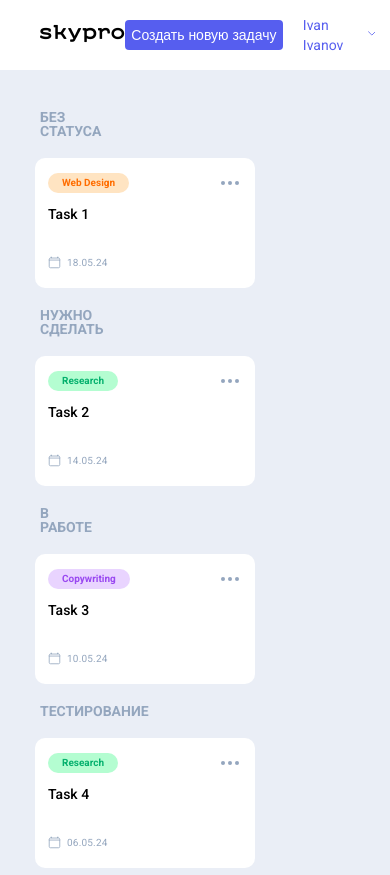
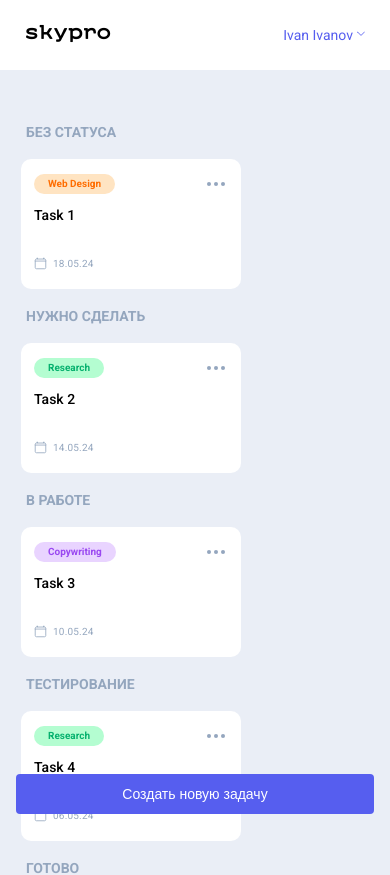
Before and after one commit to august-ra/third-course-kanban, a React (Vite) app: page / in a window 390 px wide. Shown: the top 875 px of the page. Built offline with nearby package versions, Linux system fonts and the light colour scheme.

Commit message:
Made media queries

```diff
--- a/src/components/Calendar/Calendar.styled.js
+++ b/src/components/Calendar/Calendar.styled.js
@@ -5,6 +5,11 @@ import * as Styled from "../SharedStyles"
 export const Calendar = styled.div`
   width: 182px;
   margin-bottom: 20px;
+
+  @media screen and (max-width: 660px) {
+    max-width: 340px;
+    width: 100%;
+  }
 `
 
 export const CalendarTitle = styled.p`
@@ -12,6 +17,10 @@ export const CalendarTitle = styled.p`
   padding: 0 7px;
 
   ${Styled.CommonSubtitle}
+
+  @media screen and (max-width: 660px) {
+    padding: 0;
+  }
 `
 
 export const CalendarBlock = styled.div`
@@ -25,6 +34,10 @@ export const CalendarNav = styled.div`
   justify-content: space-between;
   margin-top: 14px;
   padding: 0 7px;
+
+  @media screen and (max-width: 660px) {
+    padding: 0;
+  }
 `
 
 export const CalendarMonth = styled.div`
@@ -59,6 +72,10 @@ export const CalendarContent = styled.div`
 
 export const CalendarPeriod = styled.div`
   padding: 0 7px;
+
+  @media screen and (max-width: 660px) {
+    padding: 0;
+  }
 `
 
 export const CalendarPeriodText = styled.p`
@@ -68,6 +85,10 @@ export const CalendarPeriodText = styled.p`
 
   & span {
     color: #000000;
+  }
+
+  @media screen and (max-width: 660px) {
+    font-size: 14px;
   }
 `
 
@@ -89,6 +110,10 @@ export const CalendarDayName = styled.div`
   letter-spacing: -0.2px;
 
   ${(props) => props.$weekend && CalendarWeekend}
+
+  @media screen and (max-width: 660px) {
+    font-size: 14px;
+  }
 `
 
 export const CalendarCells = styled.div`
@@ -96,6 +121,12 @@ export const CalendarCells = styled.div`
   height: 126px;
   display: flex;
   flex-wrap: wrap;
+
+  @media screen and (max-width: 660px) {
+    width: 344px;
+    height: auto;
+    justify-content: space-around;
+  }
 `
 
 export const CalendarCell = styled.div`
@@ -121,6 +152,12 @@ export const CalendarCell = styled.div`
   ${(props) => props.$weekend && CalendarWeekend}
   ${(props) => props.$active && CalendarActiveCell}
   ${(props) => props.$current && CalendarCurrentDay}
+
+  @media screen and (max-width: 660px) {
+    width: 42px;
+    height: 42px;
+    font-size: 14px;
+  }
 `
 
 export const CalendarNormalCell = css`
--- a/src/components/Card/Card.styled.js
+++ b/src/components/Card/Card.styled.js
@@ -12,7 +12,6 @@ const animation = keyframes`
     opacity: 1;
   }
 `
-
 
 export const CardItem = styled.div`
   padding: 5px;
--- a/src/components/Column/Column.styled.js
+++ b/src/components/Column/Column.styled.js
@@ -3,8 +3,12 @@ import styled from "styled-components"
 
 export const Column = styled.div`
   width: 20%;
-  //margin: 0 auto;
+  margin: 0 auto;
   display: block;
+
+  @media screen and (max-width: 1200px) {
+    width: 100%;
+  }
 `
 
 export const ColumnTitle = styled.div`
@@ -24,4 +28,9 @@ export const ColumnCards = styled.div`
   width: 100%;
   display: block;
   position: relative;
+
+  @media screen and (max-width: 1200px) {
+    display: flex;
+    overflow-y: auto;
+  }
 `
--- a/src/components/Header/Header.styled.js
+++ b/src/components/Header/Header.styled.js
@@ -53,6 +53,17 @@ export const HeaderNavButton = styled.button`
   }
 
   ${Styled.Hover01}
+
+  @media screen and (max-width: 495px) {
+    z-index: 3;
+    position: fixed;
+    left: 16px;
+    bottom: 30px;
+    top: auto;
+    width: calc(100vw - 32px);
+    height: 40px;
+    margin-right: 0;
+  }
 `
 
 export const HeaderNavUser = styled.a`
--- a/src/components/Main/Main.styled.js
+++ b/src/components/Main/Main.styled.js
@@ -13,9 +13,17 @@ export const MainBlock = styled.div`
   width: 100%;
   margin: 0 auto;
   padding: 25px 0 49px;
+
+  @media screen and (max-width: 1200px) {
+    padding: 40px 0 64px;
+  }
 `
 
 export const MainContent = styled.div`
   width: 100%;
-  background-color: #EAEEF6;
+  display: flex;
+
+  @media screen and (max-width: 1200px) {
+    display: block;
+  }
 `
--- a/src/components/Popups/PopExit/PopExit.styled.js
+++ b/src/components/Popups/PopExit/PopExit.styled.js
@@ -38,6 +38,10 @@ export const PopExitBlock = styled.div`
   border-radius: 10px;
   border: 0.7px solid #D4DBE5;
   box-shadow: 0 4px 67px -12px rgba(0, 0, 0, 0.13);
+
+  @media only screen and (max-width: 375px) {
+    padding: 50px 20px;
+  }
 `
 
 export const PopExitTitle = styled.h2`
@@ -56,6 +60,10 @@ export const PopExitFormGroup = styled.div`
   display: flex;
   align-items: center;
   justify-content: space-between;
+
+  @media only screen and (max-width: 375px) {
+    display: block;
+  }
 `
 
 export const PopExitFormButton = styled.button`
@@ -86,6 +94,11 @@ export const PopExitFormButton = styled.button`
       background-color: #565EEF;
       border: none;
       margin-right: 10px;
+
+      @media only screen and (max-width: 375px) {
+        margin-right: 0;
+        margin-bottom: 10px;
+      }
     `
     : css`
       color: #565EEF;
@@ -98,4 +111,11 @@ export const PopExitFormButton = styled.button`
     ? Styled.Hover01
     : Styled.Hover03
   }
+
+  @media only screen and (max-width: 375px) {
+    width: 100%;
+    height: 40px;
+    margin-right: 0;
+    margin-bottom: 10px;
+  }
 `
--- a/src/components/Popups/PopNewCard/PopNewCard.styled.js
+++ b/src/components/Popups/PopNewCard/PopNewCard.styled.js
@@ -15,6 +15,10 @@ export const PopNewCard = styled.div`
   z-index: 6;
 
   ${Styled.PopTarget}
+
+  @media screen and (max-width: 660px) {
+    top: 70px;
+  }
 `
 
 export const PopNewCardContainer = styled.div`
@@ -27,6 +31,11 @@ export const PopNewCardContainer = styled.div`
   align-items: center;
   justify-content: center;
   background: rgba(0, 0, 0, 0.4);
+
+  @media screen and (max-width: 660px) {
+    padding: 0;
+    justify-content: flex-start;
+  }
 `
 
 export const PopNewCardBlock = styled.div`
@@ -39,6 +48,14 @@ export const PopNewCardBlock = styled.div`
   border-radius: 10px;
   border: 0.7px solid #D4DBE5;
   position: relative;
+
+  @media screen and (max-width: 660px) {
+    border-radius: 0;
+  }
+
+  @media screen and (max-width: 495px) {
+    padding: 20px 16px 32px;
+  }
 `
 
 export const PopNewCardContent = styled.div`
@@ -70,6 +87,10 @@ export const PopNewCardWrap = styled.div`
   display: flex;
   align-items: flex-start;
   justify-content: space-between;
+
+  @media screen and (max-width: 768px) {
+    display: block;
+  }
 `
 
 export const PopNewCardForm = styled.form`
@@ -77,6 +98,10 @@ export const PopNewCardForm = styled.form`
   width: 100%;
   display: block;
   margin-bottom: 20px;
+
+  @media screen and (max-width: 495px) {
+    max-width: 100%;
+  }
 `
 
 export const PopNewCardFormBlock = styled.div`
@@ -106,6 +131,11 @@ const PopNewCardFormInput = css`
     line-height: 1px;
     color: #94A6BE;
     letter-spacing: -0.14px;
+  }
+
+  @media screen and (max-width: 495px) {
+    max-width: 100%;
+    height: 34px;
   }
 `
 
@@ -177,4 +207,9 @@ export const PopNewCardButtonCreate = styled.button`
   float: right;
 
   ${Styled.Hover01}
+
+  @media screen and (max-width: 495px) {
+    width: 100%;
+    height: 40px;
+  }
 `
--- a/src/components/SharedStyles.js
+++ b/src/components/SharedStyles.js
@@ -6,6 +6,10 @@ export const Container = styled.div`
   width: 100%;
   margin: 0 auto;
   padding: 0 30px;
+
+  @media screen and (max-width: 495px) {
+    padding: 0 16px;
+  }
 `
 
 export const Hover01 = css`
```
